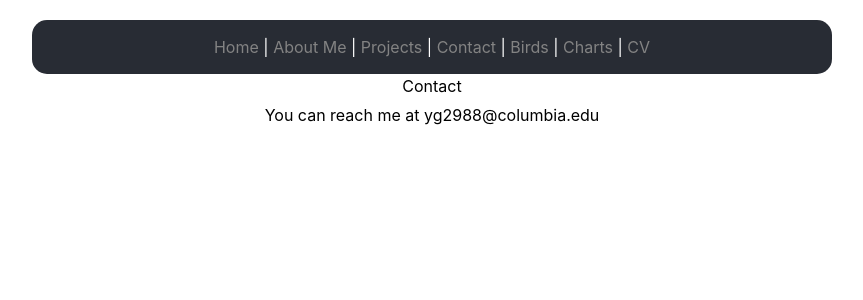
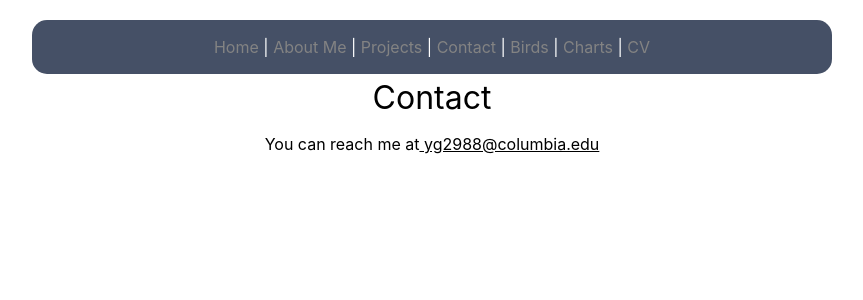
Before and after one commit to YAREMAG/personal-website, a React (Create React App) app: page /contact in a window 1280 px wide. Shown: the top 300 px of the page, without its empty margins (208-1071 px from the left). Built offline with nearby package versions, Linux system fonts and the light colour scheme.

Commit message:
touch ups

```diff
--- a/package.json
+++ b/package.json
@@ -7,13 +7,14 @@
     "@testing-library/react": "^13.4.0",
     "@testing-library/user-event": "^13.5.0",
     "clsx": "^2.1.1",
-    "framer-motion": "^11.9.0",
+    "framer-motion": "^11.11.7",
+    "next": "^14.2.15",
     "react": "^18.3.1",
     "react-dom": "^18.3.1",
     "react-router-dom": "^6.26.2",
     "react-scripts": "5.0.1",
     "react-slick": "^0.30.2",
-    "tailwind-merge": "^2.5.2",
+    "tailwind-merge": "^2.5.3",
     "web-vitals": "^2.1.4"
   },
   "scripts": {
--- a/src/App.css
+++ b/src/App.css
@@ -11,7 +11,7 @@
 .App-header {
   max-width: 800px; /* Set a maximum width for the header */
   margin: 0 auto;   /* Center the header horizontally */
-  background-color: #282c34; /* Background color for the navbar */
+  background-color: #455066; /* Background color for the navbar */
   color: white;     /* Text color */
   padding: 15px;    /* Padding around the navbar */
   border-radius: 15px; /* Optional: add rounded corners */
--- a/src/components/CV.css
+++ b/src/components/CV.css
@@ -3,7 +3,9 @@
 
   color: #333; /* Text color for better contrast */
 }
-
+h1{
+  font-size: 2rem;
+}
 .cv h2 {
   text-align: center; /* Center the heading */
 }
--- a/src/components/Charts.js
+++ b/src/components/Charts.js
@@ -1,11 +1,15 @@
 import React from 'react';
 import './Charts.css';
+
+
 
 function Charts() {
   return (
     <div>
       <h2>Charts</h2>
-      <p>Charts</p>
+
+
+
     </div>
   );
 }
--- a/src/components/Contact.css
+++ b/src/components/Contact.css
@@ -2,3 +2,7 @@
     padding: 20px;
     background-color: #f9f9f9;
   }
+
+h1{
+  font-size: 3rem;
+}
--- a/src/components/Contact.js
+++ b/src/components/Contact.js
@@ -16,12 +16,13 @@ function Contact() {
 
   return (
     <div>
-      <h2>Contact</h2>
+      <h1>Contact</h1>
       <p>
         You can reach me at
         <span
-          style={{ cursor: 'pointer'}}
+          style={{ cursor: 'pointer', textDecoration: 'underline'}}
           onClick={copyEmailToClipboard}
+
         >
           {` ${email}`}
         </span>
```
Also changed, not shown: 1 other file (tests, documents, lock files or other folders).
